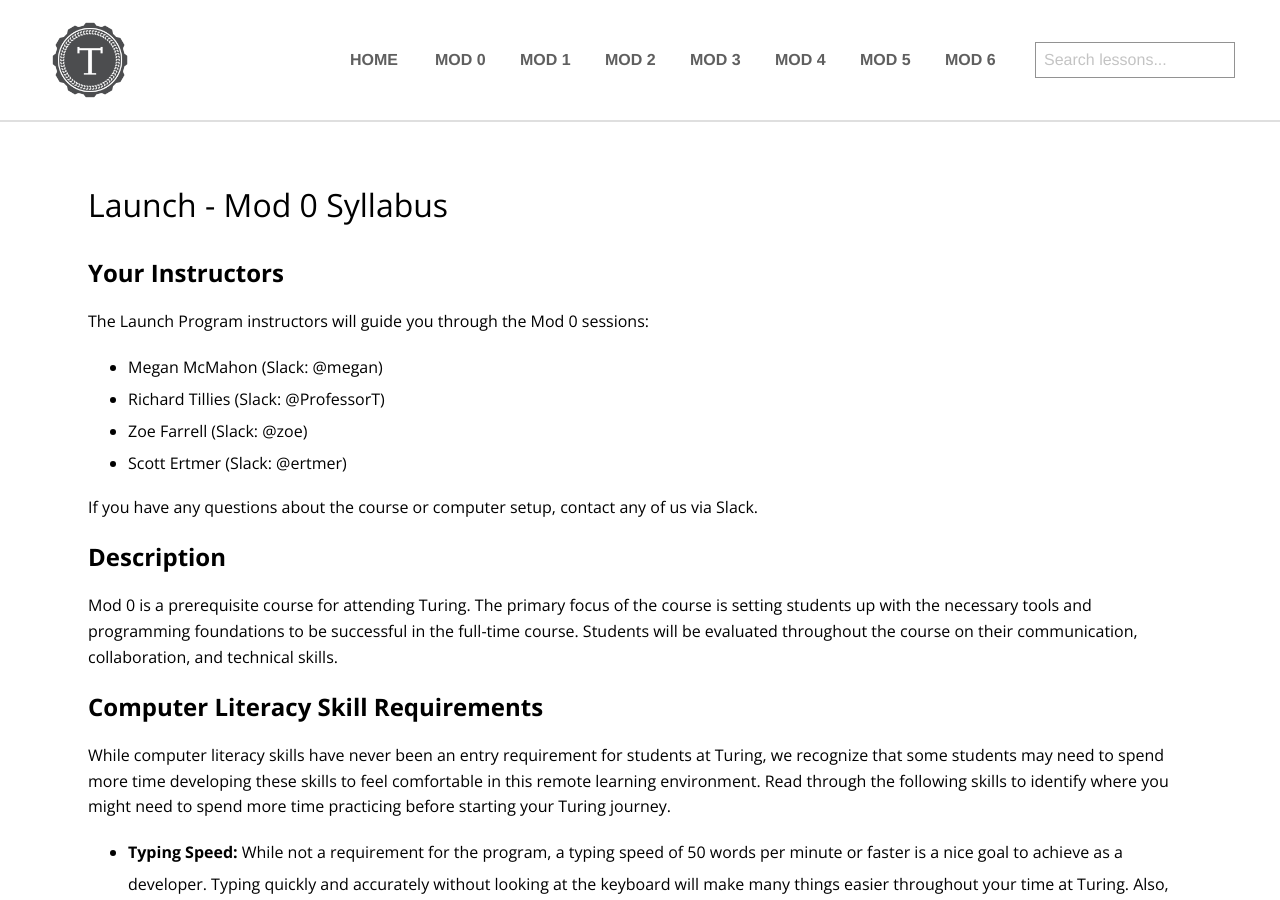
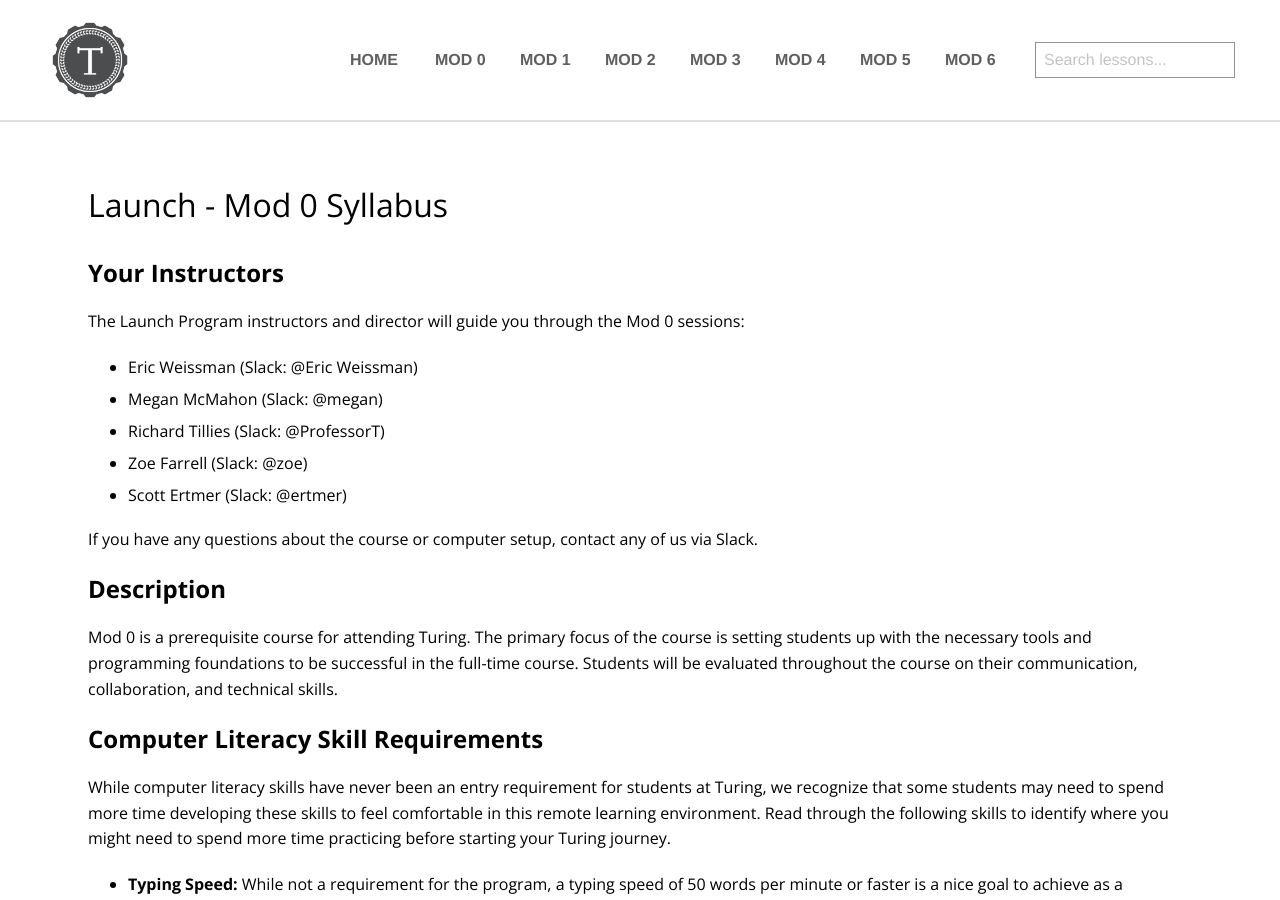
Before and after one commit to turingschool/launch-curriculum, a Jekyll site: the page built from module0/lessons/syllabus.md, in a window 1280 px wide and 900 px high. Built offline with Jekyll 4.4.1, drawn with Linux system fonts in a browser that asks for light colours; nearby versions of some CDN libraries; comment, search, counter and statistics services are not loaded.

Commit message:
Update Mod0 syllabus.md to include Eric

```diff
--- a/module0/lessons/syllabus.md
+++ b/module0/lessons/syllabus.md
@@ -3,11 +3,13 @@ layout:     page
 title:      Launch - Mod 0 Syllabus
 ---
 ## Your Instructors
-The Launch Program instructors will guide you through the Mod 0 sessions:
+The Launch Program instructors and director will guide you through the Mod 0 sessions:
+* Eric Weissman (Slack: @Eric Weissman)
 * Megan McMahon (Slack: @megan)
 * Richard Tillies (Slack: @ProfessorT)
 * Zoe Farrell (Slack: @zoe)
 * Scott Ertmer (Slack: @ertmer)
+
 
 If you have any questions about the course or computer setup, contact any of us via Slack.
 
```
